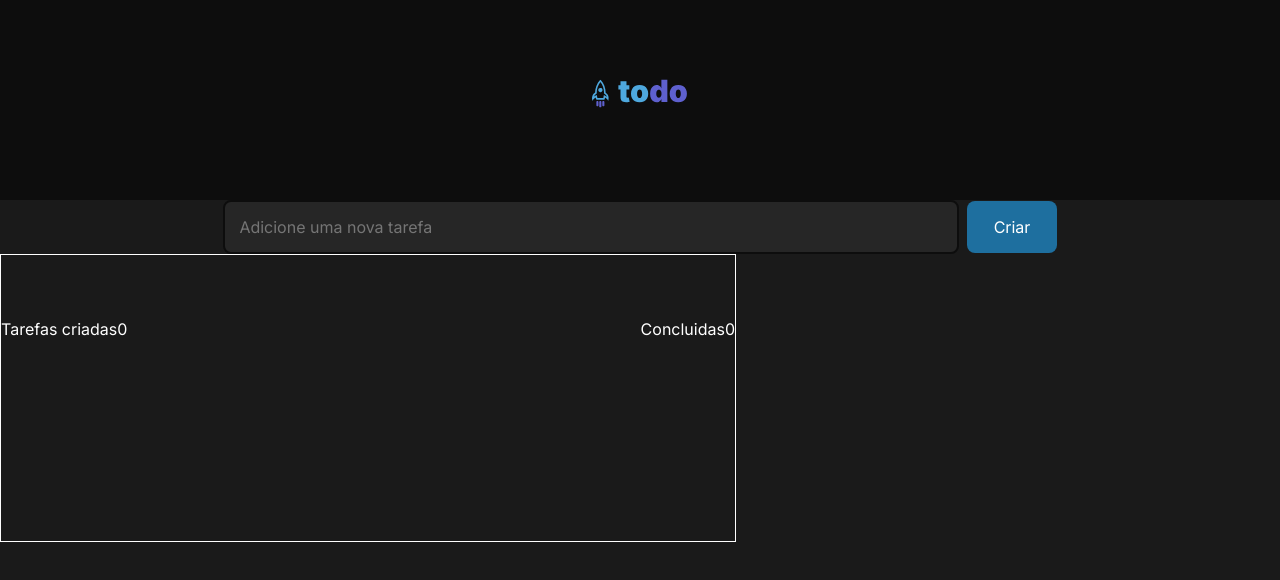
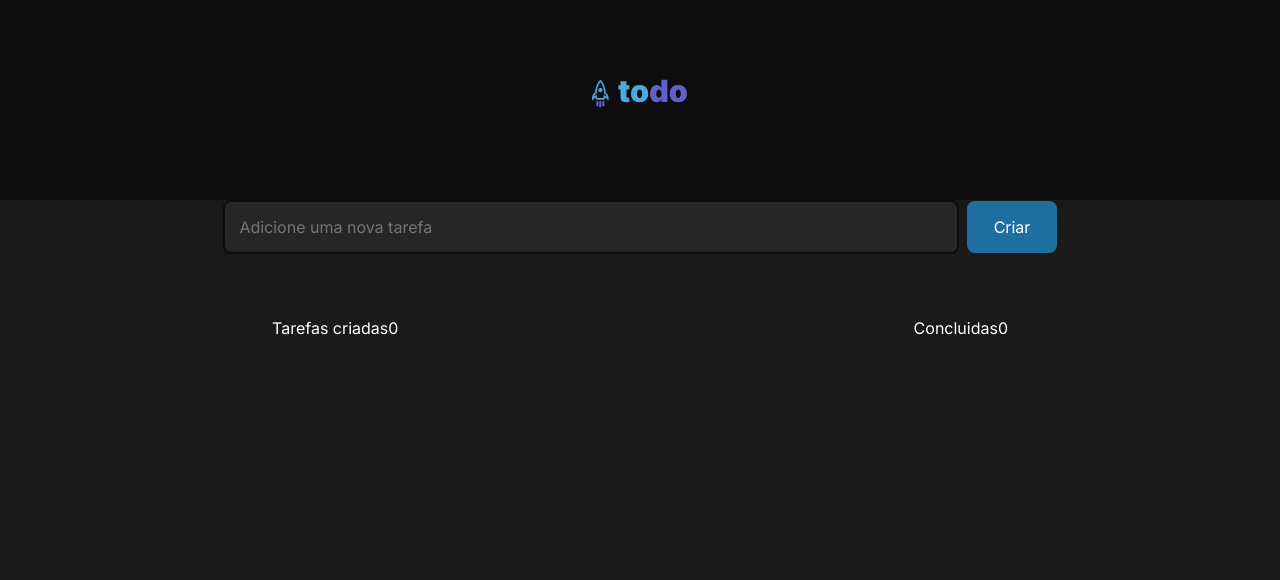
Before and after one commit to leonardoffirmino/challenge-react-01, a React (Vite) app: page / in a window 1280 px wide. Shown: the top 580 px of the page. Built offline with nearby package versions, Linux system fonts and the light colour scheme.

Commit message:
alter info task

```diff
--- a/src/components/InfoTask.module.css
+++ b/src/components/InfoTask.module.css
@@ -1,16 +1,16 @@
 .InfoTaks {
-  width: 46rem;
-  height: 18rem;
-  border: 1px solid #ffff;
-
-
+  display: flex;
+  justify-content: center;
+  align-items: center;
   padding-top: 4rem;
-
 
 }
 
 
 .Info {
+
+  width: 46rem;
+  height: 18rem;
   display: flex;
   justify-content: space-between;
   color: #fff
```
